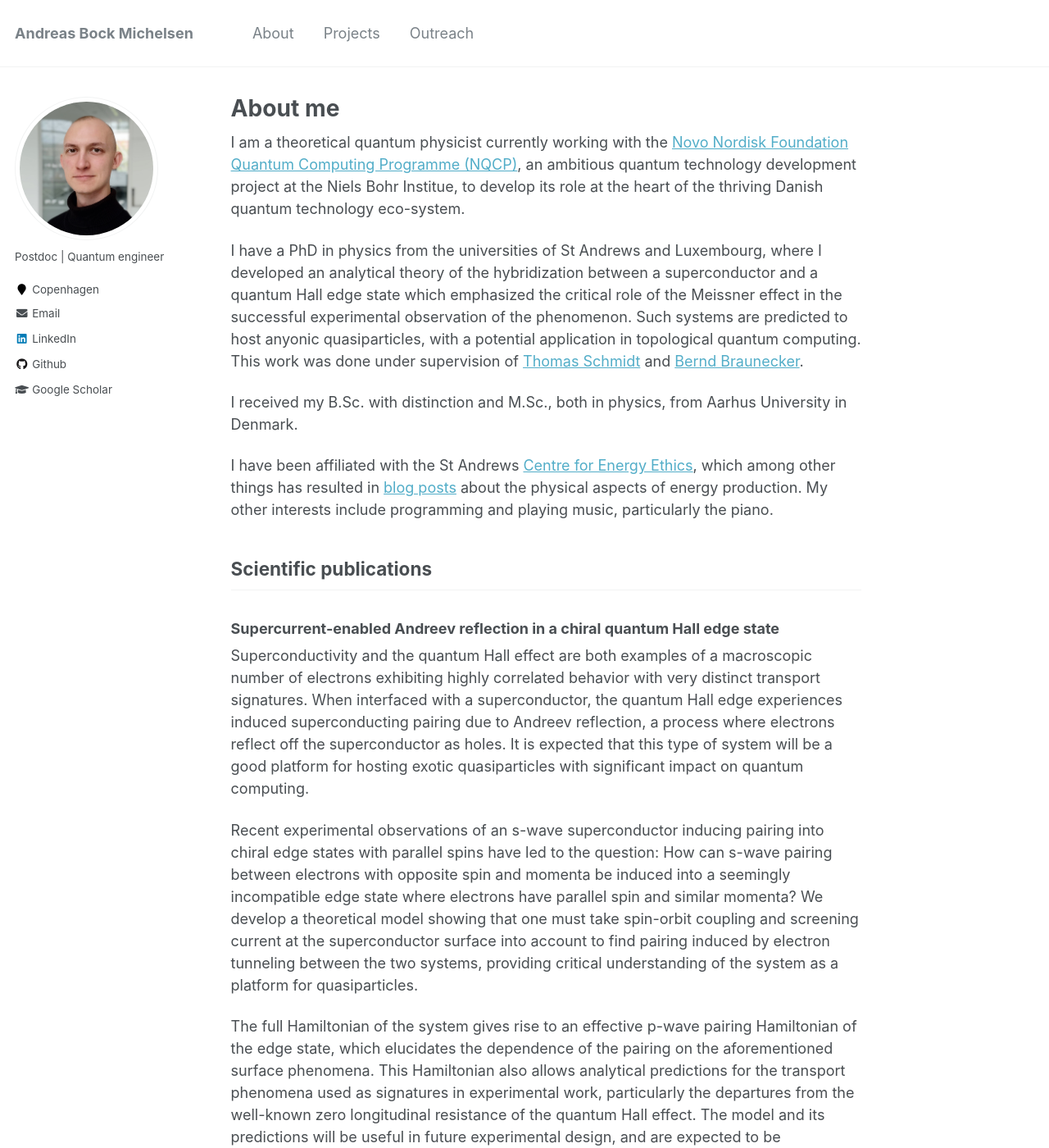
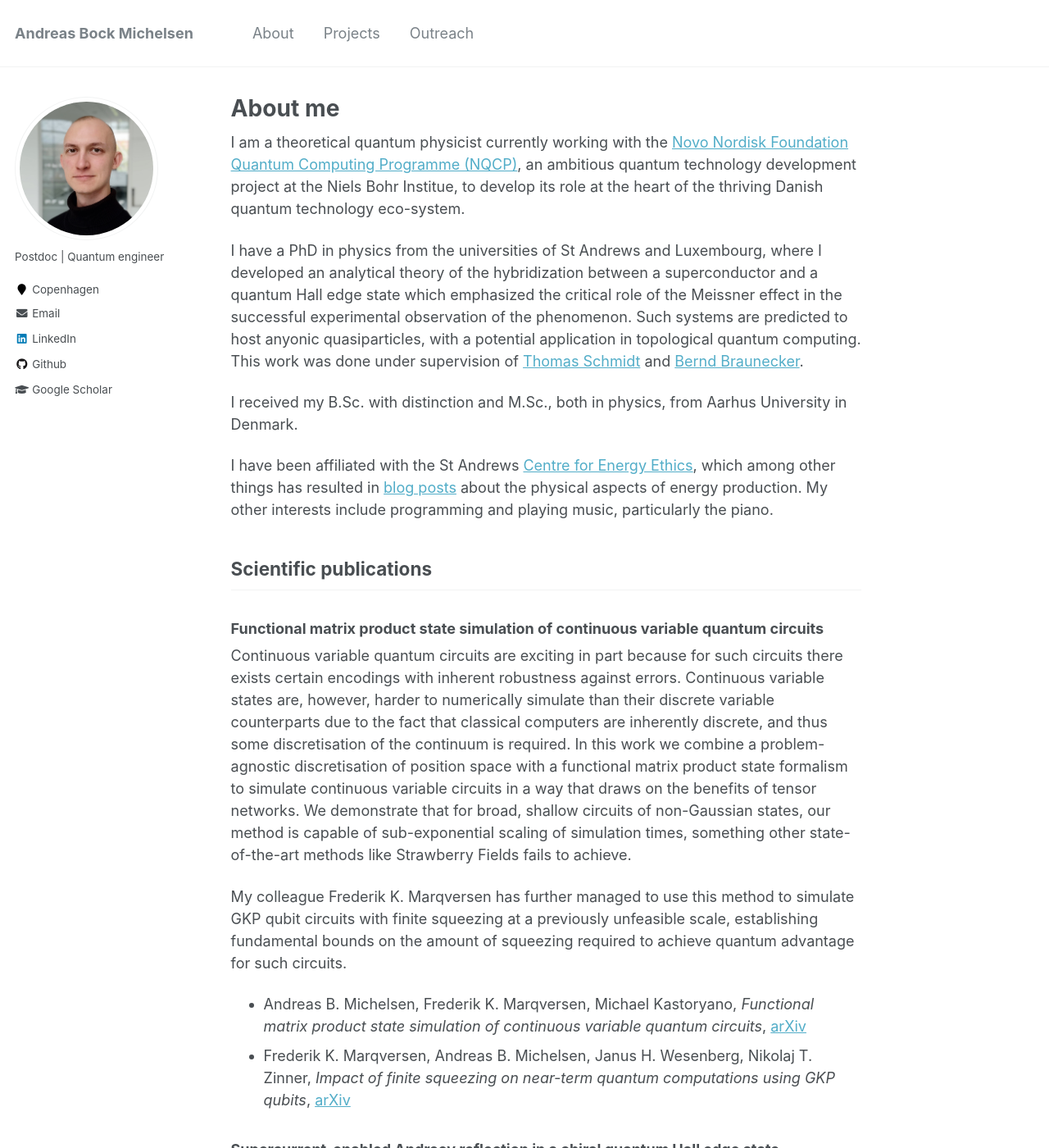
Before and after one commit to AndBM/andbm.github.io, a Jekyll site: the page built from _pages/about.md, in a window 1280 px wide and 1400 px high. Shown: the whole window at 82% size. Built offline with Jekyll 4.4.1, drawn with Linux system fonts in a browser that asks for light colours.

Commit message:
Added FMPS papers

```diff
--- a/_pages/about.md
+++ b/_pages/about.md
@@ -18,6 +18,17 @@
 
 ## Scientific publications
 
+
+### Functional matrix product state simulation of continuous variable quantum circuits
+Continuous variable quantum circuits are exciting in part because for such circuits there exists certain encodings with inherent robustness against errors. Continuous variable states are, however, harder to numerically simulate than their discrete variable counterparts due to the fact that classical computers are inherently discrete, and thus some discretisation of the continuum is required. In this work we combine a problem-agnostic discretisation of position space with a functional matrix product state formalism to simulate continuous variable circuits in a way that draws on the benefits of tensor networks. We demonstrate that for broad, shallow circuits of non-Gaussian states, our method is capable of sub-exponential scaling of simulation times, something other state-of-the-art methods like Strawberry Fields fails to achieve.
+
+My colleague Frederik K. Marqversen has further managed to use this method to simulate GKP qubit circuits with finite squeezing at a previously unfeasible scale, establishing fundamental bounds on the amount of squeezing required to achieve quantum advantage for such circuits.
+
+- Andreas B. Michelsen, Frederik K. Marqversen, Michael Kastoryano, _Functional matrix product state simulation of continuous variable quantum circuits_, [arXiv](https://arxiv.org/abs/2504.05860){:target="_blank"}
+- Frederik K. Marqversen, Andreas B. Michelsen, Janus H. Wesenberg, Nikolaj T. Zinner, _Impact of finite squeezing on near-term quantum computations using GKP qubits_, [arXiv](https://arxiv.org/abs/2507.15955){:target="_blank"}
+
+
+
 ### Supercurrent-enabled Andreev reflection in a chiral quantum Hall edge state
 Superconductivity and the quantum Hall effect are both examples of a macroscopic number of electrons exhibiting highly correlated behavior with very distinct transport signatures. When interfaced with a superconductor, the quantum Hall edge experiences induced superconducting pairing due to Andreev reflection, a process where electrons reflect off the superconductor as holes. It is expected that this type of system will be a good platform for hosting exotic quasiparticles with
 significant impact on quantum computing.
@@ -29,15 +40,18 @@
 
 - Andreas B. Michelsen, Patrik Recher, Bernd Braunecker, Thomas L. Schmidt, _Supercurrent-enabled Andreev reflection in a chiral quantum Hall edge state_, [Phys. Rev. Research 5, 013066](https://link.aps.org/doi/10.1103/PhysRevResearch.5.013066){:target="_blank"} / [arXiv](https://arxiv.org/abs/2203.13384){:target="_blank"}
 
+
 ### Current correlations of Cooper-pair tunneling into a quantum Hall system
 The concept of a topologically protected quantum state, which can retain its quantum features under conditions where other systems would collapse, is immensely interesting for both theory and technology. A promising proposed host for such states is the hybrid system of a superconductor and a quantum Hall material. Previous research has shown that if these two are interface through a point contact, the Pauli principle suppresses the electron current between the two through the so-called Pauli blockade. In this paper we derive the current noise over the contact for 1D quantum Hall liquids with several filling fractions, as well as with and without electron-electron interactions.
 
 - Andreas B. Michelsen, Thomas L. Schmidt, Edvin G. Idrisov, _Current correlations of Cooper-pair tunneling into a quantum Hall system_, [PRB 102, 125402](https://journals.aps.org/prb/abstract/10.1103/PhysRevB.102.125402){:target="_blank"} / [arXiv](https://arxiv.org/abs/2004.10279){:target="_blank"}
 
+
 ### Ion-induced interactions in a Tomonaga-Luttinger liquid
 Current technology allows us to isolate a small number of atoms in an effectively one-dimensional trap, which is an excellent playground to explore quantum mechanics. But since the atoms are electrically neutral, they can be hard to control. Ions, on the other hand, are much easier to control. In our paper we demonstrate that in a mix of atoms and ions, tuning the ion states allows for a degree of control over the atom-atom interactions.
 
 - Andreas B. Michelsen, Manuel Valiente, Nikolaj Zinner and Antonio Negretti, _Ion-induced interactions in a Tomonaga-Luttinger liquid_, [PRB 100, 205427](https://journals.aps.org/prb/abstract/10.1103/PhysRevB.100.205427){:target="_blank"} / [arXiv](https://arxiv.org/abs/1907.07090){:target="_blank"}
+
 
 ## Contact
 You can reach me at [andreas@abmichelsen.com][mail].
```
